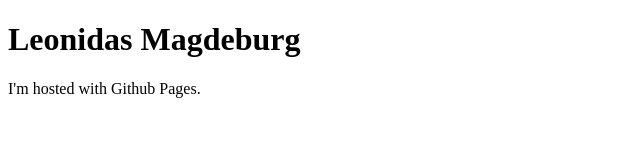
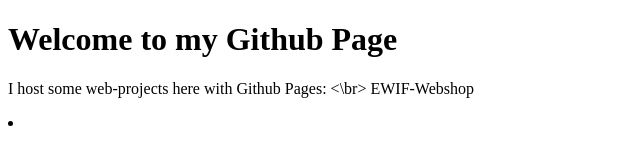
Before and after one commit to lauranguyen98/lauranguyen98.github.io, a plain HTML site: page index.html in a window 1280 px wide. Shown: the whole page, without its empty margins (0-640 px from the left). Drawn offline with Linux system fonts and the light colour scheme.

Commit message:
Update index.html

```diff
--- a/index.html
+++ b/index.html
@@ -1,7 +1,9 @@
 <!DOCTYPE html>
 <html>
 <body>
-<h1>Leonidas Magdeburg</h1>
-<p>I'm hosted with Github Pages.</p>
+<h1>Welcome to my Github Page</h1>
+<p>I host some web-projects here with Github Pages: <\br>
+   EWIF-Webshop<li>
+  </p>
 </body>
 </html>
```
